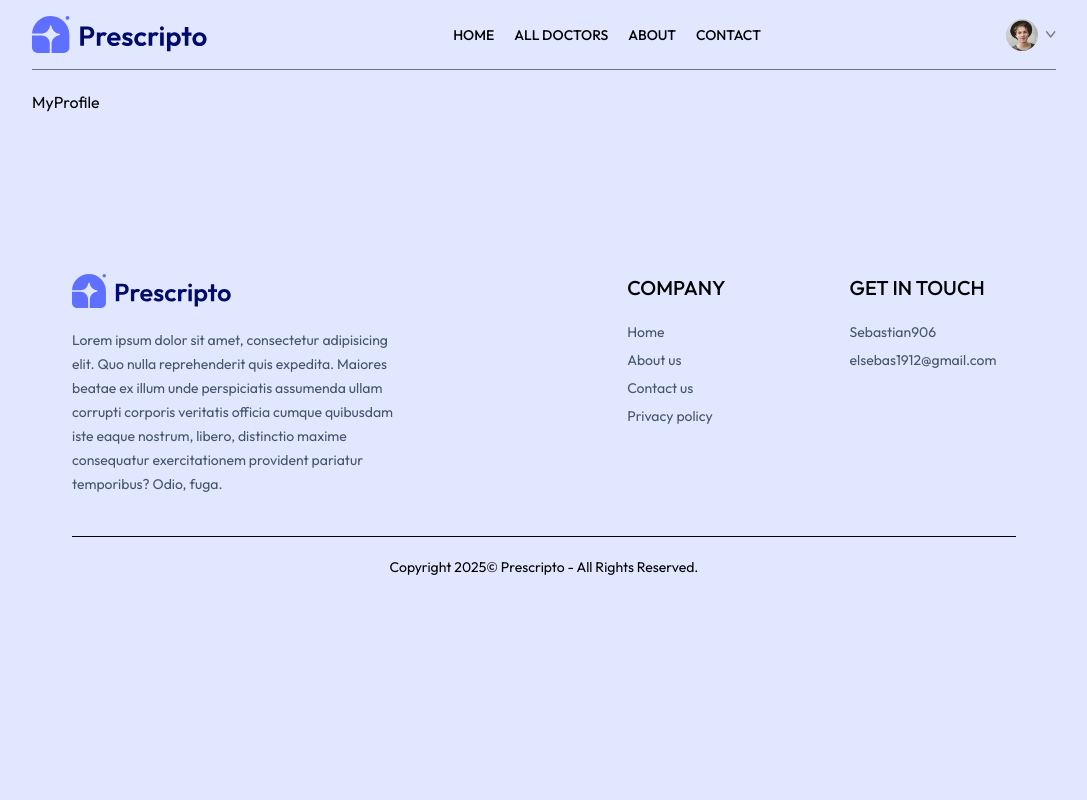
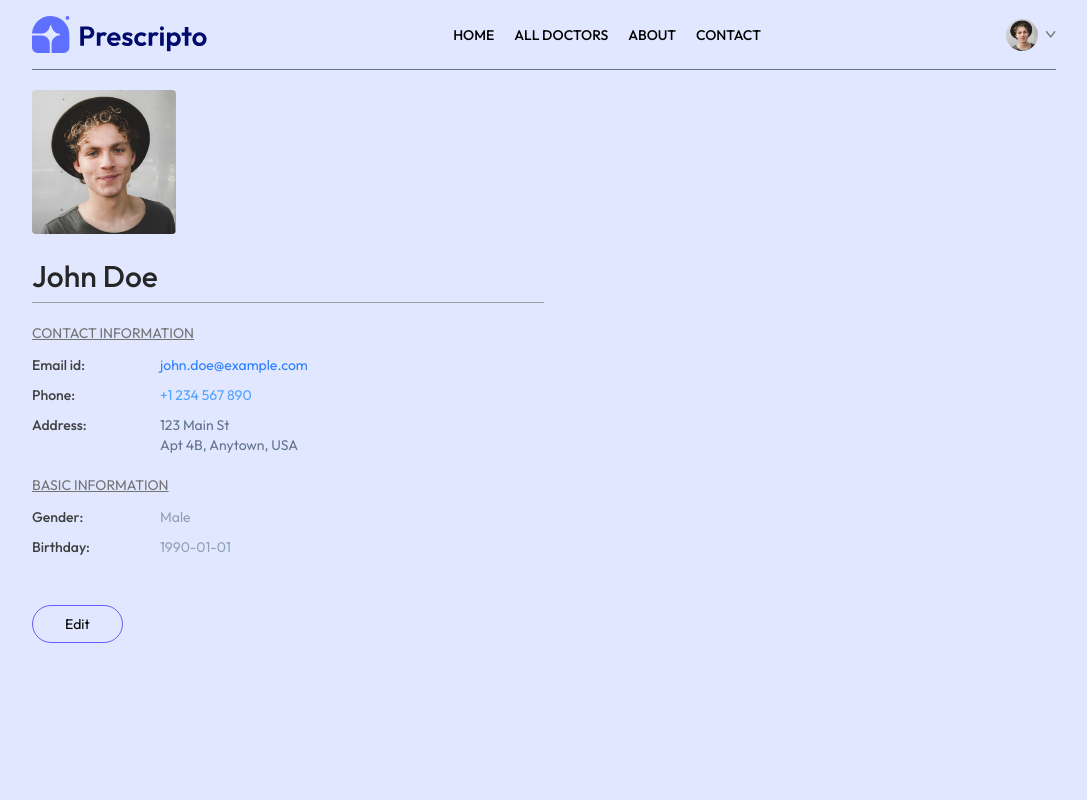
Before and after one commit to Sebastian906/Prescripto-Fullstack, a React (Vite) app in the folder frontend/: page /my-profile in a window 1280 px wide. Shown: the top 800 px of the page, without its empty margins (96-1183 px from the left). Built offline with nearby package versions, Linux system fonts and the light colour scheme.

Commit message:
Adición del componente de MyProfile.jsx para perfil de usuario

```diff
--- a/frontend/src/pages/MyProfile.jsx
+++ b/frontend/src/pages/MyProfile.jsx
@@ -1,8 +1,131 @@
-import React from 'react'
+import { useState } from "react"
+import { assets } from "../assets/assets"
 
 const MyProfile = () => {
+
+    const [userData, setUserData] = useState({
+        name: "John Doe",
+        image: assets.profile_pic,
+        email: "john.doe@example.com",
+        phone: "+1 234 567 890",
+        address: {
+            line1: "123 Main St",
+            line2: "Apt 4B, Anytown, USA",
+        },
+        gender: "Male",
+        dob: "1990-01-01",
+    })
+
+    const [isEdit, setIsEdit] = useState(false)
+
     return (
-        <div>MyProfile</div>
+        <div className="max-w-lg flex flex-col gap-2 text-sm">
+            <img
+                className="w-36 rounded"
+                src={userData.image}
+                alt=""
+            />
+            {
+                isEdit
+                    ? <input
+                        className="bg-slate-200 border border-slate-300 text-3xl font-medium max-w-60 mt-4"
+                        type="text"
+                        value={userData.name}
+                        onChange={e => setUserData(prev => ({ ...prev, name: e.target.value }))}
+                    />
+                    : <p className="font-medium text-3xl text-neutral-800 mt-4">{userData.name}</p>
+            }
+            <hr className="bg-zinc-400 h-px border-none" />
+            <div>
+                <p className="text-neutral-500 underline mt-3">CONTACT INFORMATION</p>
+                <div className="grid grid-cols-[1fr_3fr] gap-y-2.5 mt-3 text-neutral-700">
+                    <p className="font-medium">Email id:</p>
+                    <p className="text-blue-500">{userData.email}</p>
+                    <p className="font-medium">Phone:</p>
+                    {
+                        isEdit
+                            ? <input
+                                className="bg-slate-200 border border-slate-300 max-w-52"
+                                type="text"
+                                value={userData.phone}
+                                onChange={e => setUserData(prev => ({ ...prev, phone: e.target.value }))}
+                            />
+                            : <p className="text-blue-400">{userData.phone}</p>
+                    }
+                    <p className="font-medium">Address:</p>
+                    {
+                        isEdit
+                            ? <p>
+                                <input
+                                    className="bg-slate-200 border border-slate-300"
+                                    type="text"
+                                    value={userData.address.line1}
+                                    onChange={e => setUserData(prev => ({ ...prev, address: { ...prev.address, line1: e.target.value } }))}
+                                />
+                                <br />
+                                <input
+                                    className="bg-slate-200 border border-slate-300"
+                                    type="text"
+                                    value={userData.address.line2}
+                                    onChange={e => setUserData(prev => ({ ...prev, address: { ...prev.address, line2: e.target.value } }))}
+                                />
+                            </p>
+                            : <p className="text-slate-500">
+                                {userData.address.line1}
+                                <br />
+                                {userData.address.line2}
+                            </p>
+                    }
+                </div>
+            </div>
+            <div>
+                <p className="text-neutral-500 underline mt-3">BASIC INFORMATION</p>
+                <div className="grid grid-cols-[1fr_3fr] gap-y-2.5 mt-3 text-neutral-700">
+                    <p className="font-medium">Gender:</p>
+                    {
+                        isEdit
+                            ? <select
+                                className="max-w-20 bg-slate-200 border border-slate-300"
+                                onChange={(e) => setUserData(prev => ({ ...prev, gender: e.target.value }))}
+                                value={userData.gender}
+                            >
+                                <option value="Male">Male</option>
+                                <option value="Female">Female</option>
+                                <option value="Other">Other</option>
+                            </select>
+                            : <p className="text-slate-400">{userData.gender}</p>
+                    }
+                    <p className="font-medium">Birthday:</p>
+                    {
+                        isEdit
+                            ? <input
+                                className="max-w-28 bg-slate-200 border border-slate-300"
+                                type="date"
+                                onChange={(e) => setUserData(prev => ({ ...prev, dob: e.target.value }))}
+                                value={userData.dob}
+                            />
+                            : <p className="text-slate-400">{userData.dob}</p>
+                    }
+                </div>
+            </div>
+            <div className="mt-10">
+                {
+                    isEdit
+                        ? <button
+                            className="border border-indigo-500 px-8 py-2 rounded-full hover:bg-indigo-500 hover:text-white transition-all"
+                            onClick={() => setIsEdit(false)}
+                        >
+                            Save Information
+                        </button>
+                        : <button
+                            className="border border-indigo-500 px-8 py-2 rounded-full hover:bg-indigo-500 hover:text-white transition-all"
+                            onClick={() => setIsEdit(true)}
+                        >
+                            Edit
+                        </button>
+                }
+            </div>
+        </div>
     )
 }
 
```
